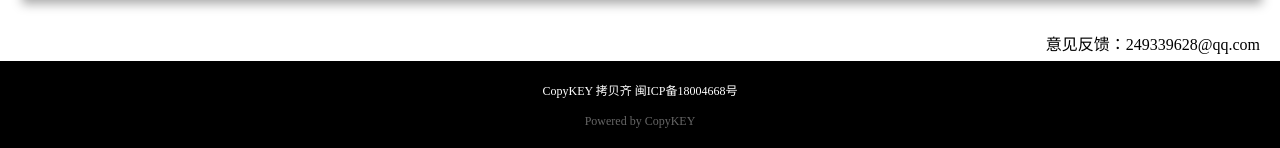
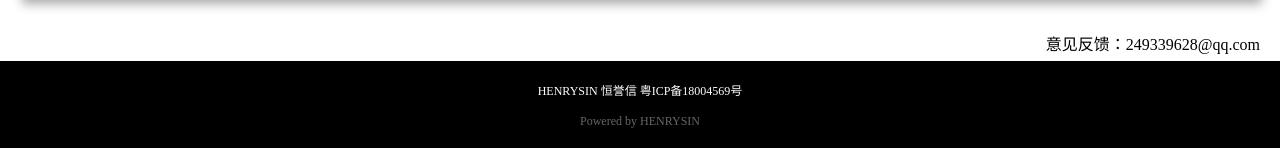
Before and after one commit to tangchunwei/bomei-dump-analyze, a Vue app: page / in a window 1280 px wide. Shown: the part 1972-2120 px from the top of the page. Built offline with nearby package versions, Linux system fonts and the light colour scheme; what vue-superslide would draw is missing.

Commit message:
已知问题调整

```diff
--- a/src/components/Footer.vue
+++ b/src/components/Footer.vue
@@ -2,8 +2,10 @@
   <div class="Footer">
     <p>意见反馈：249339628@qq.com</p>
     <section>
-      <p>CopyKEY 拷贝齐 闽ICP备18004668号</p>
-      <p>Powered by CopyKEY</p>
+      <div>
+        <p>HENRYSIN 恒誉信 粤ICP备18004569号</p>
+        <p>Powered by HENRYSIN</p>
+      </div>
     </section>
   </div>
 </template>
@@ -33,8 +35,12 @@ export default {
     line-height: 2;
   }
   > section {
+    background: #000;
+    > div {
+      width: 77.5rem;
+      margin: 0 auto;
+      background: #000;
       padding: 0.9375rem 0;
-    background: #000;
       > p {
         text-align: center;
         font-size: 0.75rem;
@@ -46,4 +52,5 @@ export default {
       }
     }
   }
+}
 </style>
```
Lines whose indentation alone changed are shown as unchanged.
